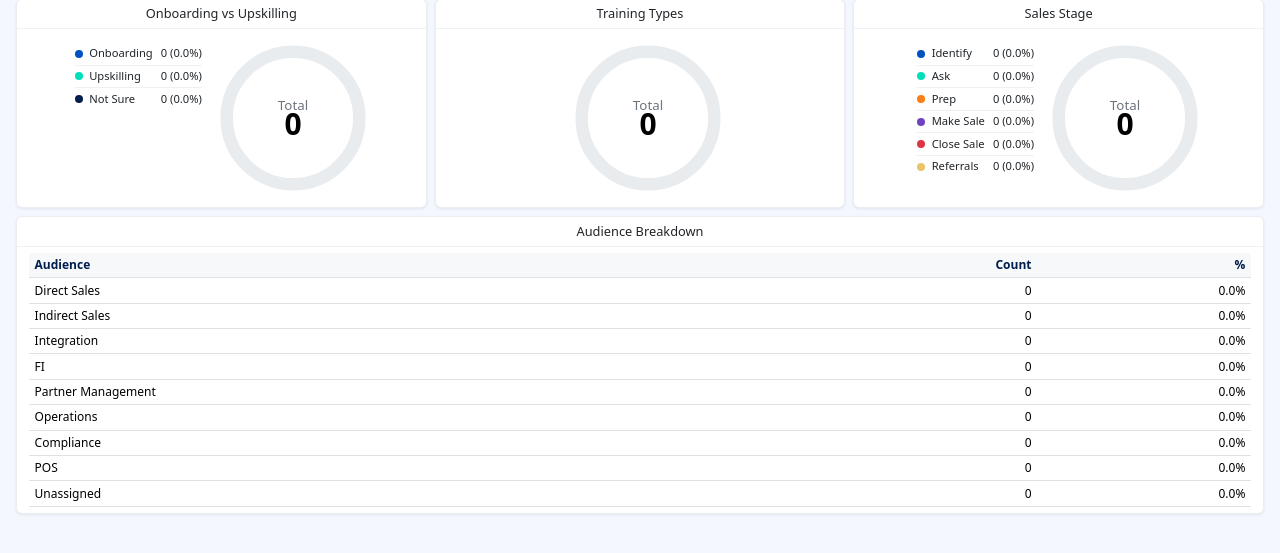
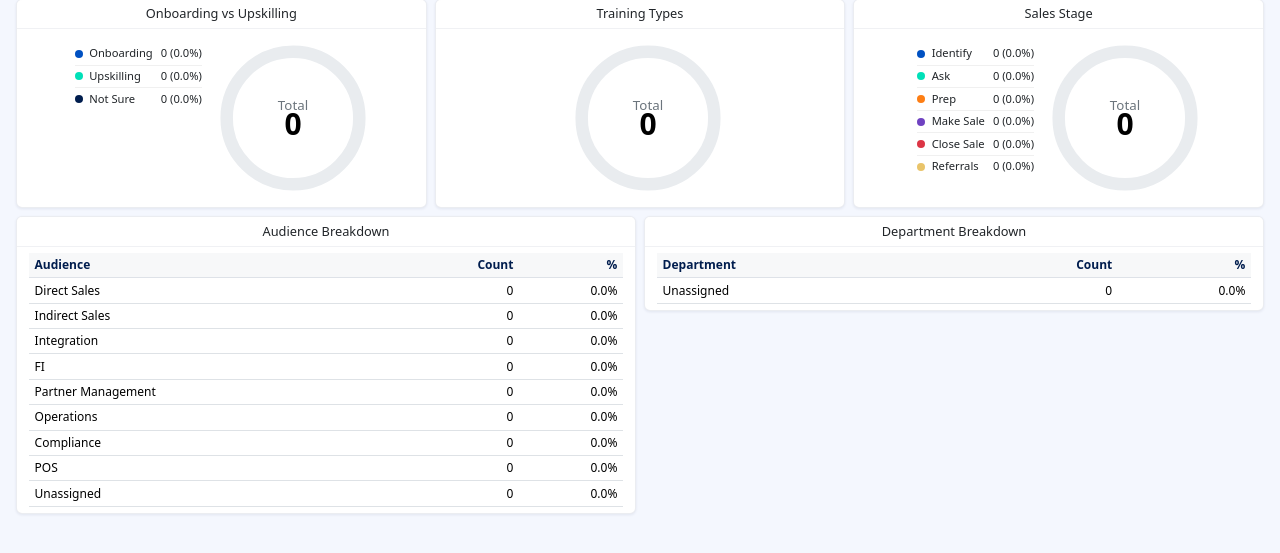
Before and after one commit to juanathanwickston/TCM, a Django app: page /dashboard/ in a window 1280 px wide. Shown: the part 125-678 px from the top of the page. Run offline with Django 5.2, Linux system fonts and the light colour scheme; the visitor is signed in with stand-in values (Sample User, id 1); data that the repository does not hold is empty; some libraries are stand-ins or nearby versions.

Commit message:
ui: add department breakdown table side-by-side with audience

```diff
--- a/tcm_app/templates/tcm_app/dashboard.html
+++ b/tcm_app/templates/tcm_app/dashboard.html
@@ -367,9 +367,9 @@
     </div>
     {% endif %}
 
-    <!-- ROW 4: Audience Breakdown -->
+    <!-- ROW 4: Audience & Department Breakdown -->
     <div class="row g-2">
-        <div class="col-12">
+        <div class="col-md-6">
             <div class="card">
                 <div class="card-header card-header-sm">
                     <h6>Audience Breakdown</h6>
@@ -396,6 +396,33 @@
                 </div>
             </div>
         </div>
+        <div class="col-md-6">
+            <div class="card">
+                <div class="card-header card-header-sm">
+                    <h6>Department Breakdown</h6>
+                </div>
+                <div class="card-body card-body-sm">
+                    <table class="table table-sm-tight">
+                        <thead>
+                            <tr>
+                                <th>Department</th>
+                                <th class="text-end">Count</th>
+                                <th class="text-end">%</th>
+                            </tr>
+                        </thead>
+                        <tbody>
+                            {% for d in department_breakdown %}
+                            <tr>
+                                <td>{{ d.department }}</td>
+                                <td class="text-end">{{ d.count|intcomma }}</td>
+                                <td class="text-end">{{ d.pct }}%</td>
+                            </tr>
+                            {% endfor %}
+                        </tbody>
+                    </table>
+                </div>
+            </div>
+        </div>
     </div>
 </div>
 {% endblock %}
--- a/tcm_app/views.py
+++ b/tcm_app/views.py
@@ -375,6 +375,35 @@ def dashboard_view(request):
             'count': count,
             'pct': round((count / total_resources) * 100, 1) if total_resources > 0 else 0.0
         })
+
+    # -------------------------------------------------------------------------
+    # DEPARTMENT BREAKDOWN (alphabetical, always show including Unassigned)
+    # -------------------------------------------------------------------------
+    dept_agg = defaultdict(int)
+    dept_unassigned = 0
+
+    for c in active:
+        if is_resource(c):
+            dept = (c.get('primary_department') or '').strip()
+            if not dept:
+                dept_unassigned += c.get('resource_count', 0)
+            else:
+                dept_agg[dept] += c.get('resource_count', 0)
+
+    department_breakdown = []
+    for dept_label in sorted(dept_agg.keys()):
+        count = dept_agg[dept_label]
+        department_breakdown.append({
+            'department': dept_label,
+            'count': count,
+            'pct': round((count / total_resources) * 100, 1) if total_resources > 0 else 0.0
+        })
+    # Add Unassigned at end
+    department_breakdown.append({
+        'department': 'Unassigned',
+        'count': dept_unassigned,
+        'pct': round((dept_unassigned / total_resources) * 100, 1) if total_resources > 0 else 0.0
+    })
 
     # -------------------------------------------------------------------------
     # CONTEXT
@@ -405,6 +434,7 @@ def dashboard_view(request):
         'ss_donut_data': ss_donut_data,
         'ss_total': ss_total,
         'audience_breakdown': audience_breakdown,
+        'department_breakdown': department_breakdown,
     }
 
     return render(request, 'tcm_app/dashboard.html', context)
```
